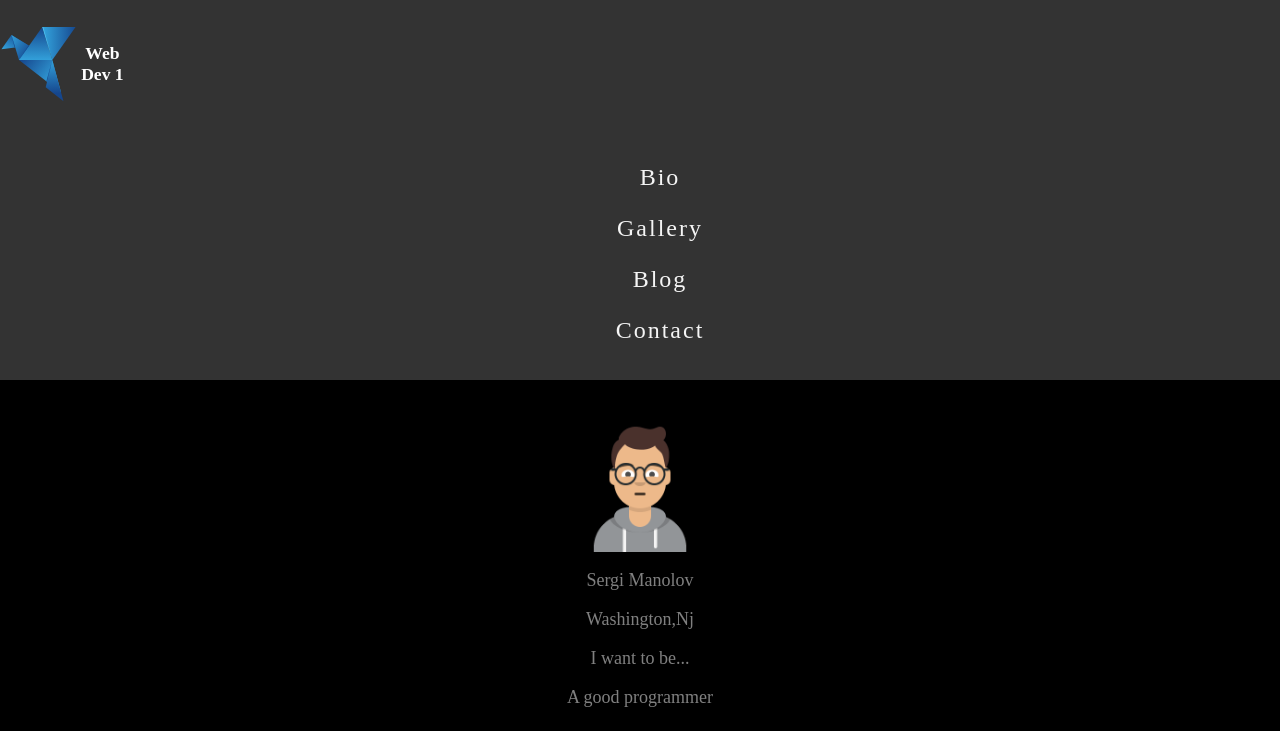
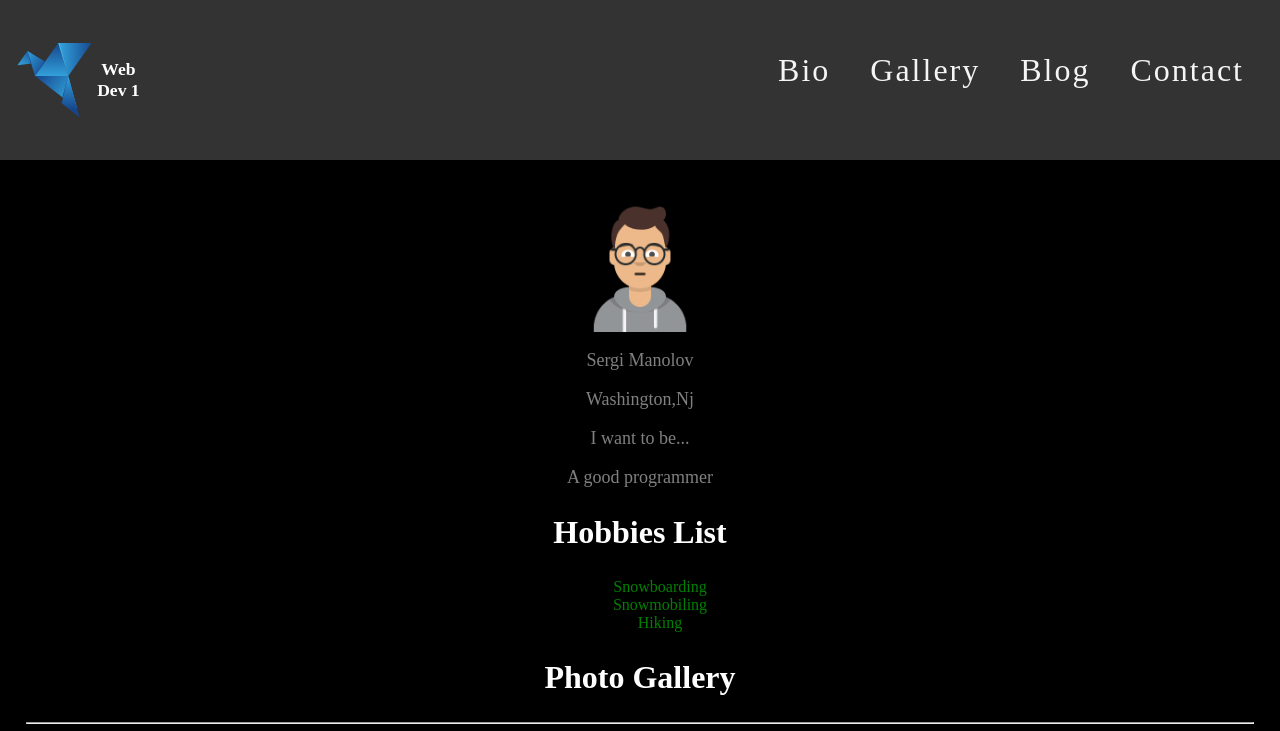
Before and after one commit to sergim1423/html--images-text, a plain HTML site: page index.html in a window 1280 px wide. Shown: the top 731 px of the page. Drawn offline with Linux system fonts and the light colour scheme.

Commit message:
Complete nav bar

```diff
--- a/css/nav.css
+++ b/css/nav.css
@@ -30,6 +30,7 @@ main {
     flex-direction: column;
     font-size: 1.5rem;
     margin-bottom: 1rem;
+    padding: 1rem;
 }
 
 /* logo */
@@ -66,7 +67,7 @@ main {
 .navbar-links a {
     color: whitesmoke;
     background-attachment: #333;
-    font-size: 1.5rem;
+    font-size: 2rem;
     padding: 0rem 1.25rem;
     letter-spacing: 2px;
     text-decoration: none;
@@ -86,3 +87,19 @@ media query for non-mobile nav bar
 min-width set to width of nav elements
 such that no text wraps
 */
+
+@media screen and (min-width: 60rem) {
+    /* .navbar-links {
+        display:flex;
+        justify-content: space-between;
+    } */
+
+    .navbar {
+        flex-direction: row;
+        justify-content: space-between;
+    }
+    .navbar ul {
+        display: flex;
+        justify-content: space-between;
+    }
+}
--- a/css/style.css
+++ b/css/style.css
@@ -15,11 +15,10 @@ p {
   color: gray;
 }
 ul {
-  display: flex;
-  flex-direction: column;
   align-items: center;
 }
 li {
+  list-style: none;
   color: green;
 }
 figure {
```
